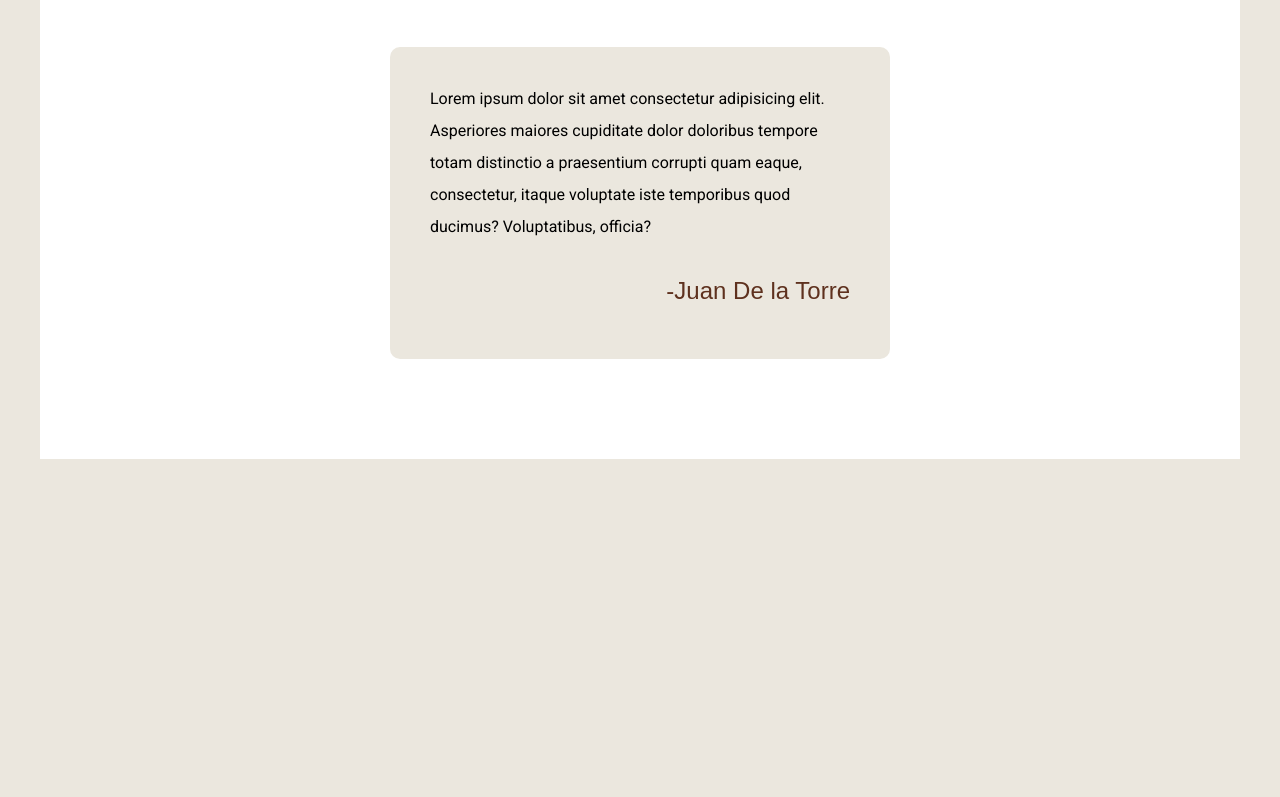
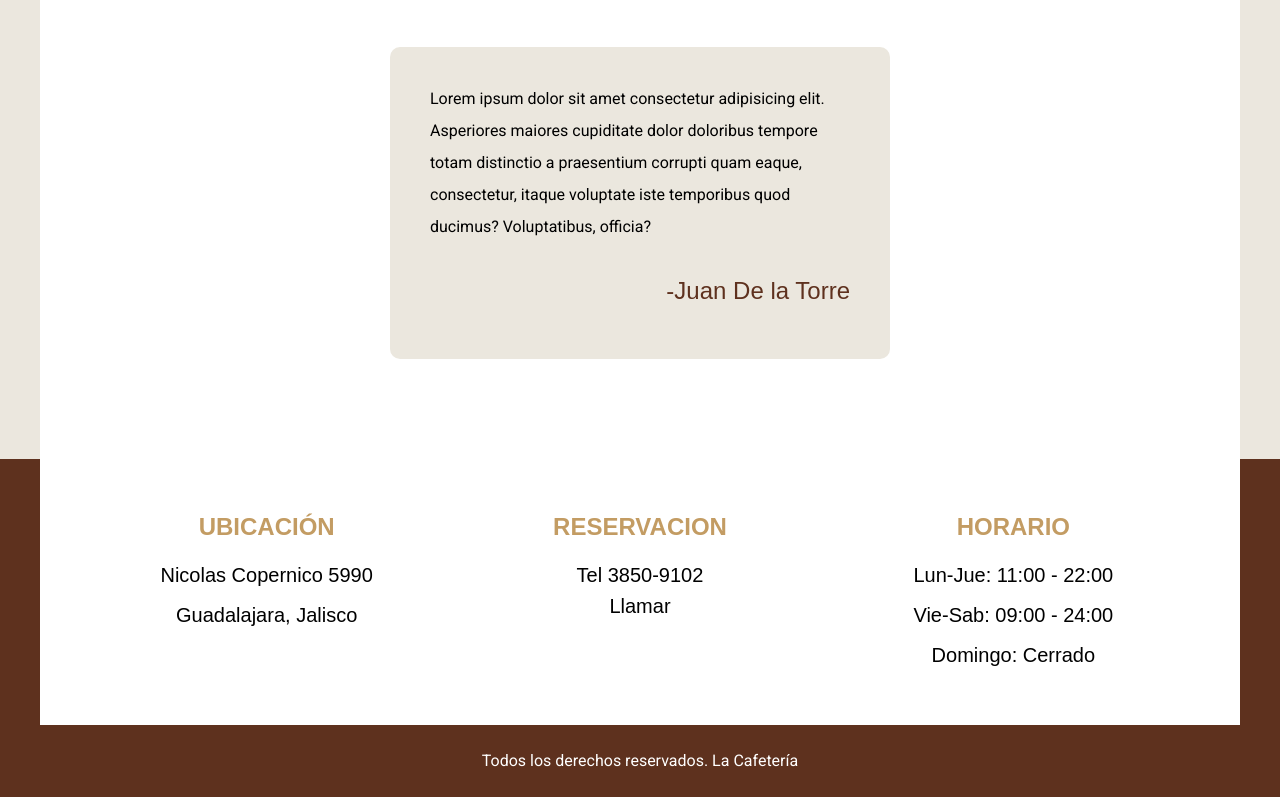
Before and after one commit to beginoffile/coffe-shop, a website: page index.html in a window 1280 px wide. Shown: the part 4598-5395 px from the top of the page. Before the commit the page ends 5057 px from the top, so only its background shows below. Drawn offline with Linux system fonts and the light colour scheme; a web font is replaced by a local one.

Commit message:
add footer

```diff
--- a/index.html
+++ b/index.html
@@ -172,6 +172,26 @@
             <p class="autor">-Juan De la Torre</p>
         </div>
     </section>
-
+    <footer class="footer">
+        <div class="contenedor contenido-footer bg-white">
+            <div class="footer-box ubicacion">
+                <h3>Ubicación</h3>
+                <p>Nicolas Copernico 5990</p>
+                <p>Guadalajara, Jalisco</p>
+            </div>
+            <div class="footer-box reservacion">
+                <h3>Reservacion</h3>
+                <p>Tel 3850-9102</p>
+                <a href="tel:+38509102">Llamar</a>
+            </div>
+            <div class="footer-box horario">
+                <h3>Horario</h3>
+                <p>Lun-Jue: 11:00  - 22:00</p>
+                <p>Vie-Sab: 09:00 - 24:00</p>
+                <p>Domingo: Cerrado</p>
+            </div>
+        </div>
+        <p class="copyright">Todos los derechos reservados. La Cafetería</p>
+    </footer>
 </body>
 </html>
--- a/src/scss/app.scss
+++ b/src/scss/app.scss
@@ -1,3 +1,4 @@
 @use 'base';
 @use 'header';
 @use 'inicio';
+@use 'footer';
--- a/src/scss/base/_globales.scss
+++ b/src/scss/base/_globales.scss
@@ -29,6 +29,7 @@ p{
 
 a {
     text-decoration: none;
+    color:v.$black;
 }
 
 img {
--- /dev/null
+++ b/src/scss/footer/_footer.scss
@@ -0,0 +1,41 @@
+@use 'base/variables' as v;
+@use 'base/mixins' as m;
+
+
+.footer{
+    background-color: v.$primary;
+
+    .contenido-footer{
+        padding: 5rem;
+
+        @include m.tablet {
+            @include m.grid(3,2rem)
+        }
+    }
+    .copyright{
+        text-align: center;
+        margin: 0;
+        padding: 2rem;
+        color:v.$white;
+    }
+}
+
+.footer-box{
+    font-family: v.$fontCursive;
+    text-align: center;
+    margin-bottom: v.$separation;
+
+    @include m.tablet {
+        margin-bottom: 0;
+    }
+    h3{
+        font-family: v.$fontCursive;
+        margin: 0 0 1rem 0;
+        font-size: 2.4rem;
+        color:v.$secondary;
+    }
+    p,a{
+        font-size: 2rem;
+        margin: 0;
+    }
+}
--- /dev/null
+++ b/src/scss/footer/_index.scss
@@ -0,0 +1 @@
+@forward 'footer'
```
Also changed, not shown: build/css/app.css.
